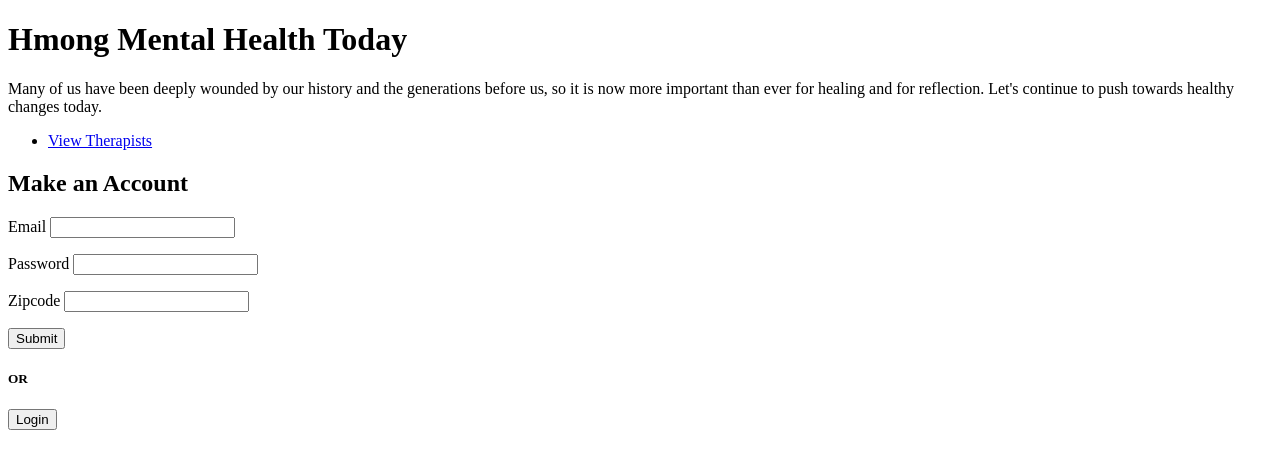
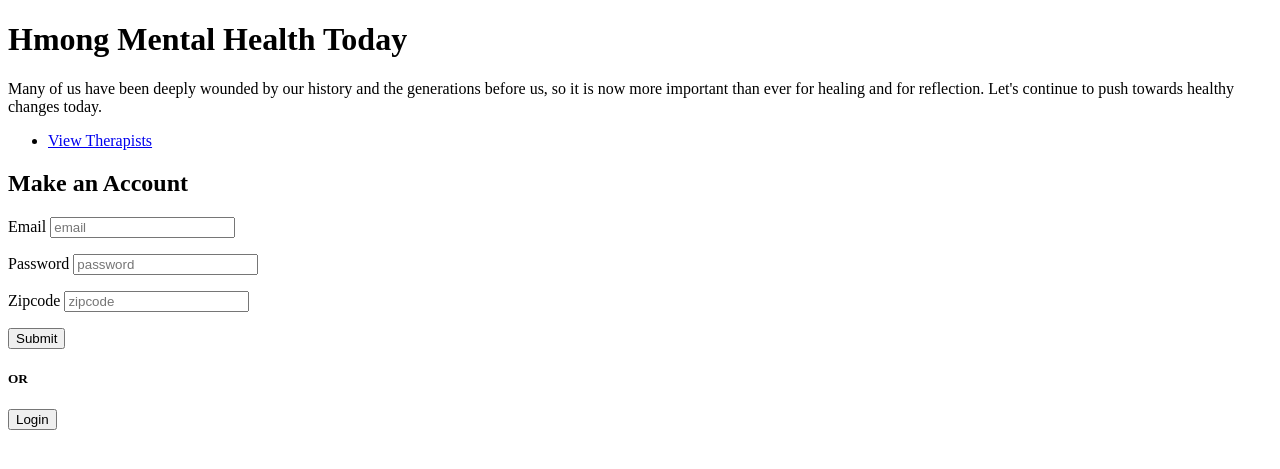
Before and after one commit to cvang1231/hmong-mentalhealth-today, a Flask app: page / in a window 1280 px wide. Shown: the top 469 px of the page. Run offline with Flask 2, Linux system fonts and the light colour scheme.

Commit message:
Added placeholder, id, and required attributes to form.

```diff
--- a/templates/homepage.html
+++ b/templates/homepage.html
@@ -16,22 +16,22 @@
     <h2>Make an Account</h2>
     <form action='/create_user' method=POST>
             <p>
-            <label>Email</label> <input type='text' name='email'>
+            <label>Email</label> <input type='text' name='email' placeholder='email' id='email' required>
             </p>
             <p>
-                <label>Password</label> <input type='password' name='password'>
+                <label>Password</label> <input type='password' name='password' placeholder='password' id='password' required>
             </p>
             <p>
-                <label>Zipcode</label> <input type='zipcode' name='zipcode'>
+                <label>Zipcode</label> <input type='zipcode' name='zipcode' placeholder='zipcode' id='zipcode'>
             </p>
             <p>
-            <input type='submit'>
+            <input type='submit' value='Submit'>
             </p>
     </form>
 
     <h5>OR</h5>
     <form action='/login'>
-        <button type="submit">Login</button>
+        <button type="submit" value='Submit'>Login</button>
         <!--
         <div>
             <p>
```
